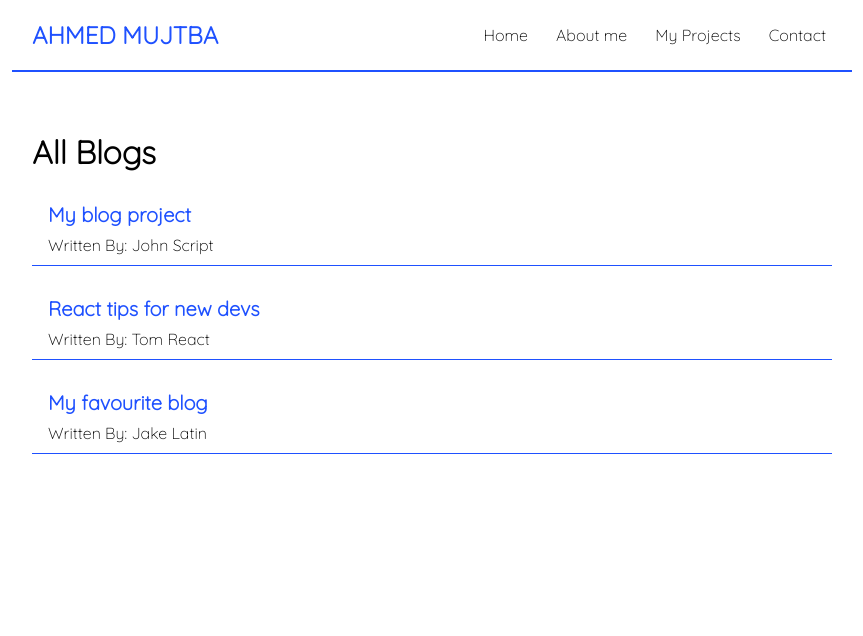
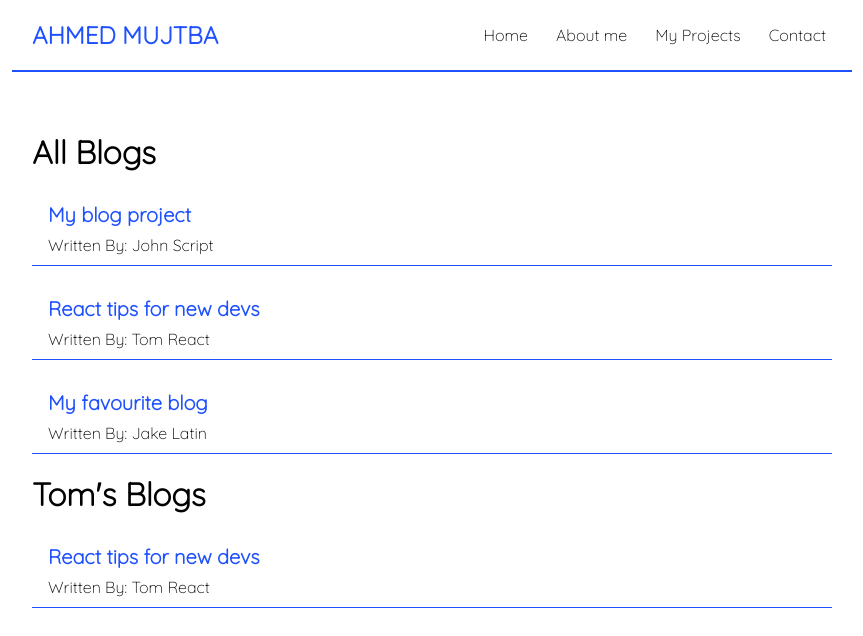
Before and after one commit to ahmedmujtba/react-blog, a React (Create React App) app in the folder react-blog/: page / in a window 1280 px wide. Shown: the top 636 px of the page, without its empty margins (208-1071 px from the left). Built offline with nearby package versions, Linux system fonts and the light colour scheme.

Commit message:
reusable components

```diff
--- a/react-blog/src/Home.js
+++ b/react-blog/src/Home.js
@@ -25,6 +25,10 @@ const Home = () => {
   return (
     <div className="home">
       <BlogList blogs={blogs} title="All Blogs" />
+      <BlogList
+        blogs={blogs.filter((blog) => blog.author === "Tom React")}
+        title="Tom's Blogs"
+      />
     </div>
   );
 };
```
